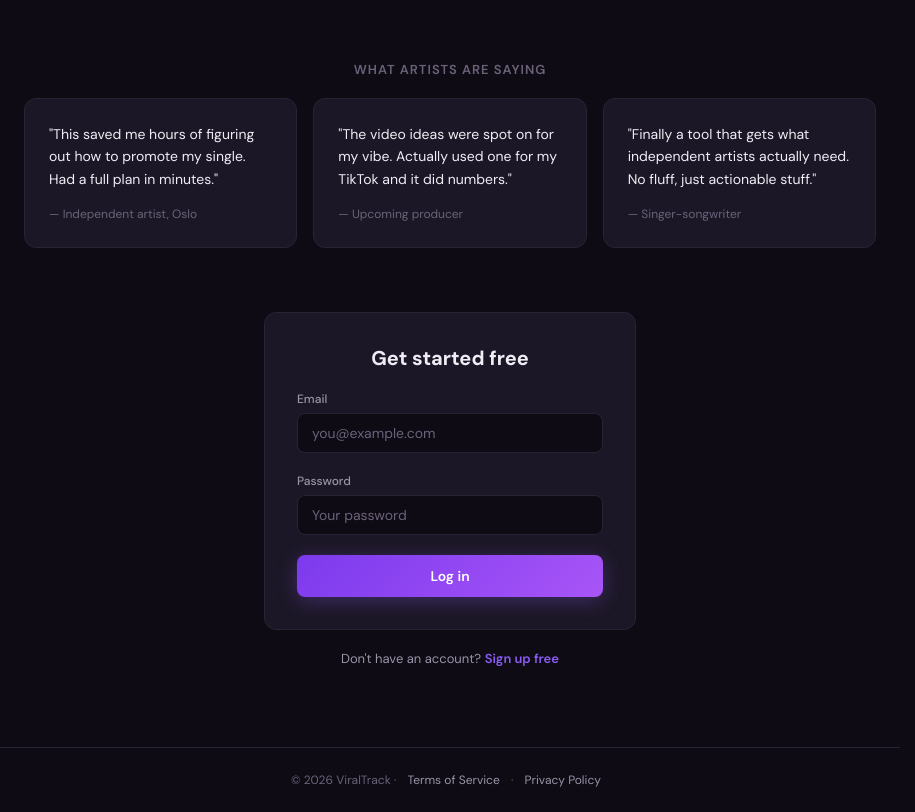
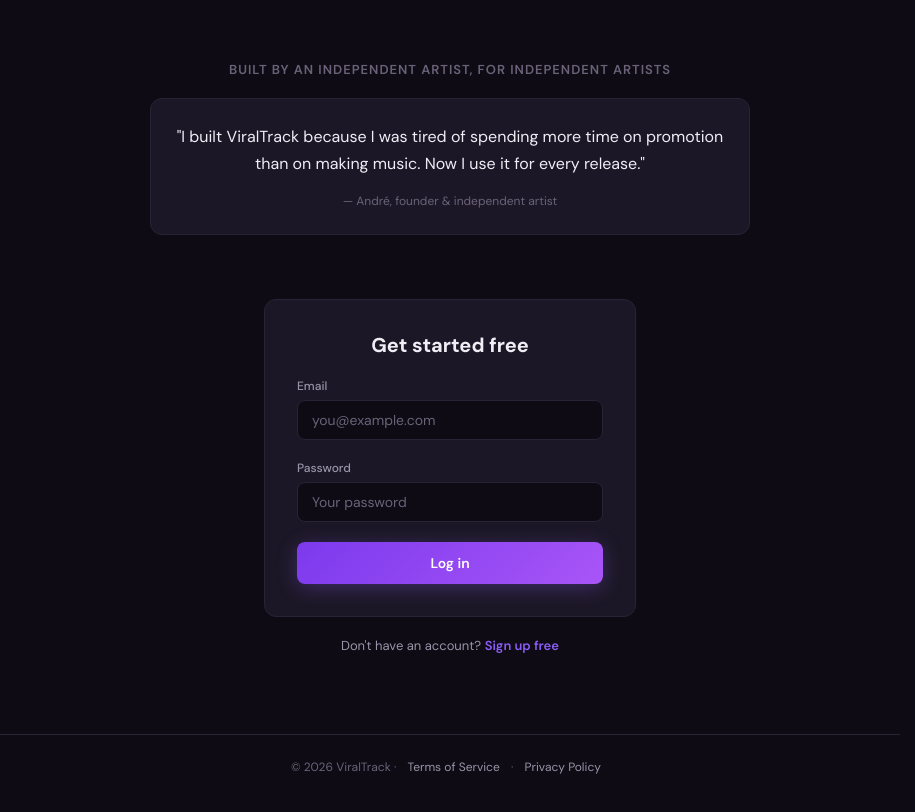
Before and after one commit to Gusta430/viraltrack, a website: page frontend/public/index.html in a window 1280 px wide. Shown: the part 1231-2043 px from the top of the page, without its empty margins (0-915 px from the left). Drawn offline with nearby package versions, Linux system fonts and the light colour scheme.

Commit message:
Real testimonial, collapsible advanced options

```diff
--- a/frontend/public/index.html
+++ b/frontend/public/index.html
@@ -407,11 +407,9 @@
 
   <!-- SOCIAL PROOF -->
   <div class="l-social">
-    <div class="l-social-title">What artists are saying</div>
+    <div class="l-social-title">Built by an independent artist, for independent artists</div>
     <div class="l-quotes">
-      <div class="l-quote"><p>"This saved me hours of figuring out how to promote my single. Had a full plan in minutes."</p><cite>— Independent artist, Oslo</cite></div>
-      <div class="l-quote"><p>"The video ideas were spot on for my vibe. Actually used one for my TikTok and it did numbers."</p><cite>— Upcoming producer</cite></div>
-      <div class="l-quote"><p>"Finally a tool that gets what independent artists actually need. No fluff, just actionable stuff."</p><cite>— Singer-songwriter</cite></div>
+      <div class="l-quote" style="grid-column:1/-1;text-align:center;max-width:600px;margin:0 auto"><p style="font-size:16px;line-height:1.7">"I built ViralTrack because I was tired of spending more time on promotion than on making music. Now I use it for every release."</p><cite>— André, founder & independent artist</cite></div>
     </div>
   </div>
 
```
